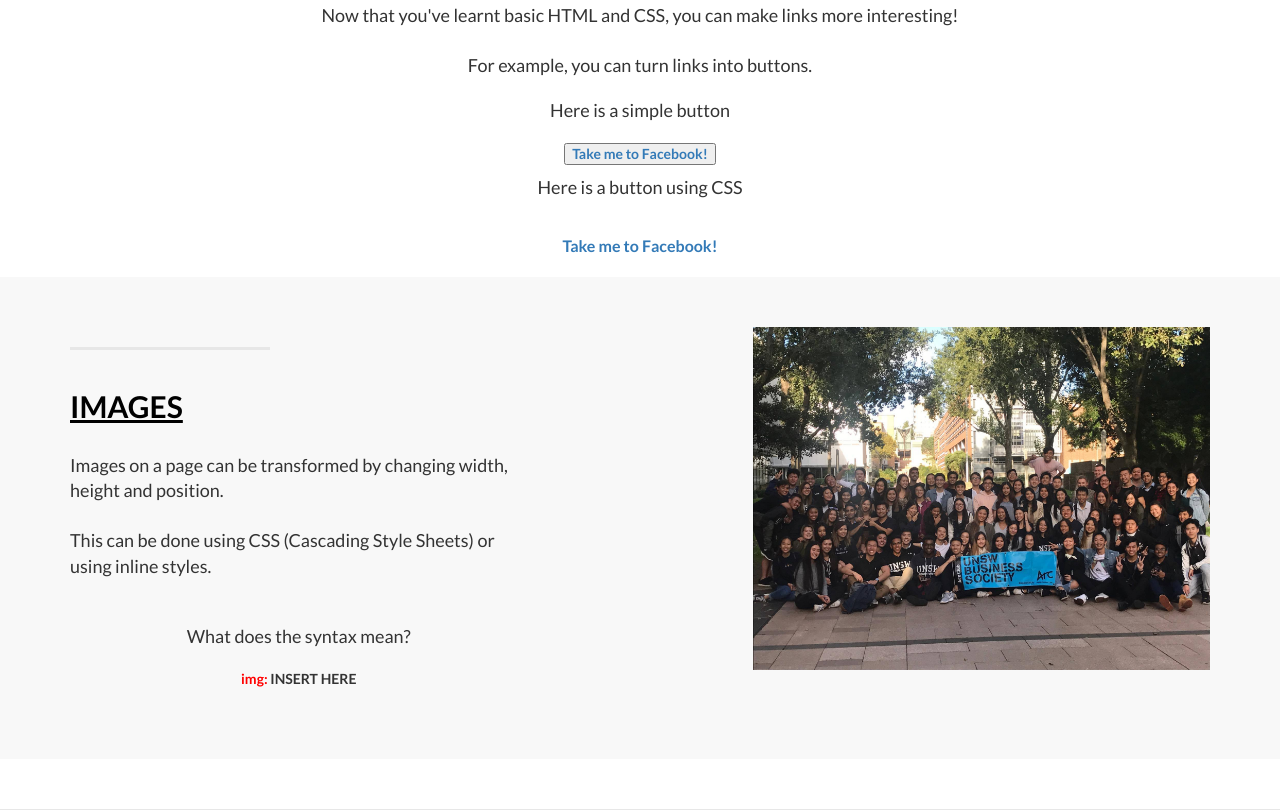
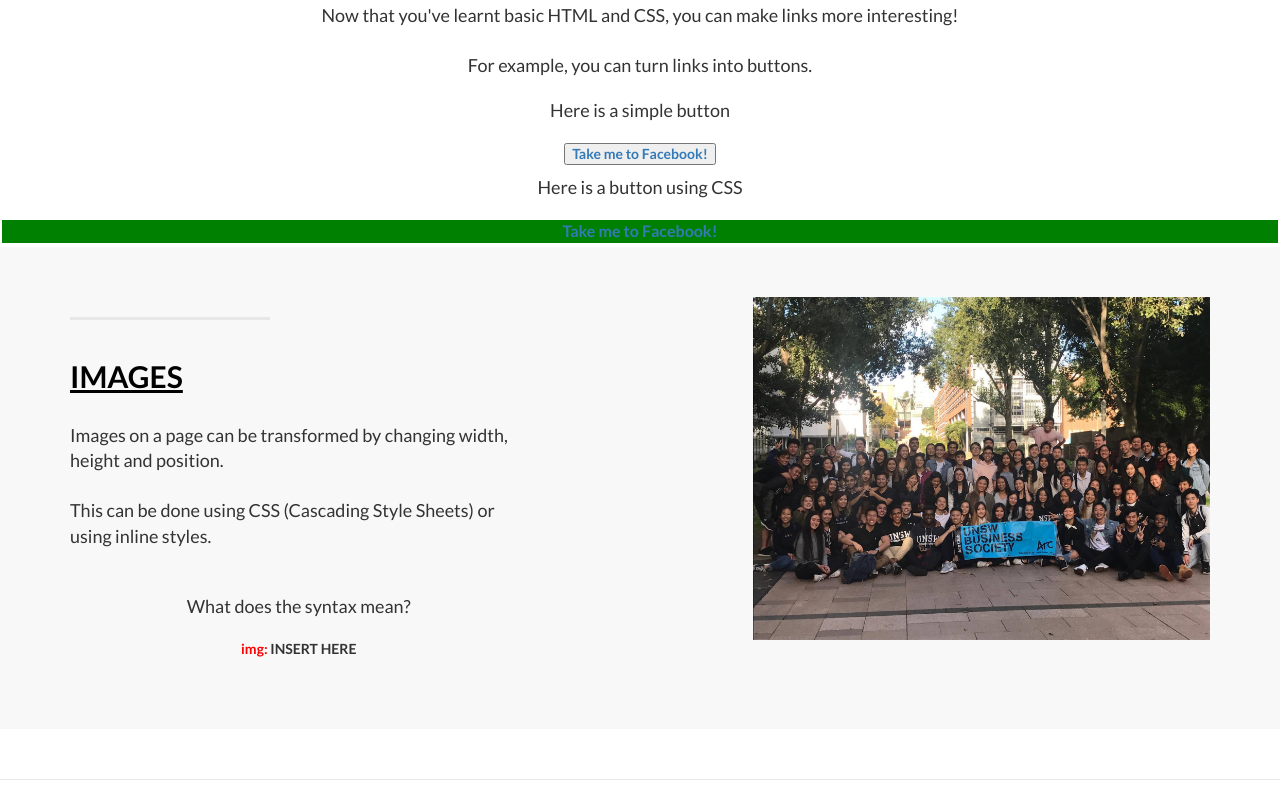
Before and after one commit to BSocIT17/testIT, a plain HTML site: page advanced.html in a window 1280 px wide. Shown: the part 1501-2311 px from the top of the page. After the commit the page ends 2281 px from the top, so only its background shows below. Drawn offline with Linux system fonts and the light colour scheme.

Commit message:
Update landing-page.css

```diff
--- a/css/landing-page.css
+++ b/css/landing-page.css
@@ -229,10 +229,10 @@ p.copyright {
 }
 
 .buttton {
-    background-color: #green;
+    background-color: green;
     border: none;
     color: red;
-    padding: 15px 32px;
+    padding: px 32px;
     text-align: center;
     display: inline block;
     font-size: 16px;
@@ -244,7 +244,7 @@ p.copyright {
     background-color: #4CAF50;
     border: none;
     color: red;
-    padding: 15px 32px;
+    padding: 50px 50px;
     text-align: center;
     display: inline block;
     font-size: 16px;
```
